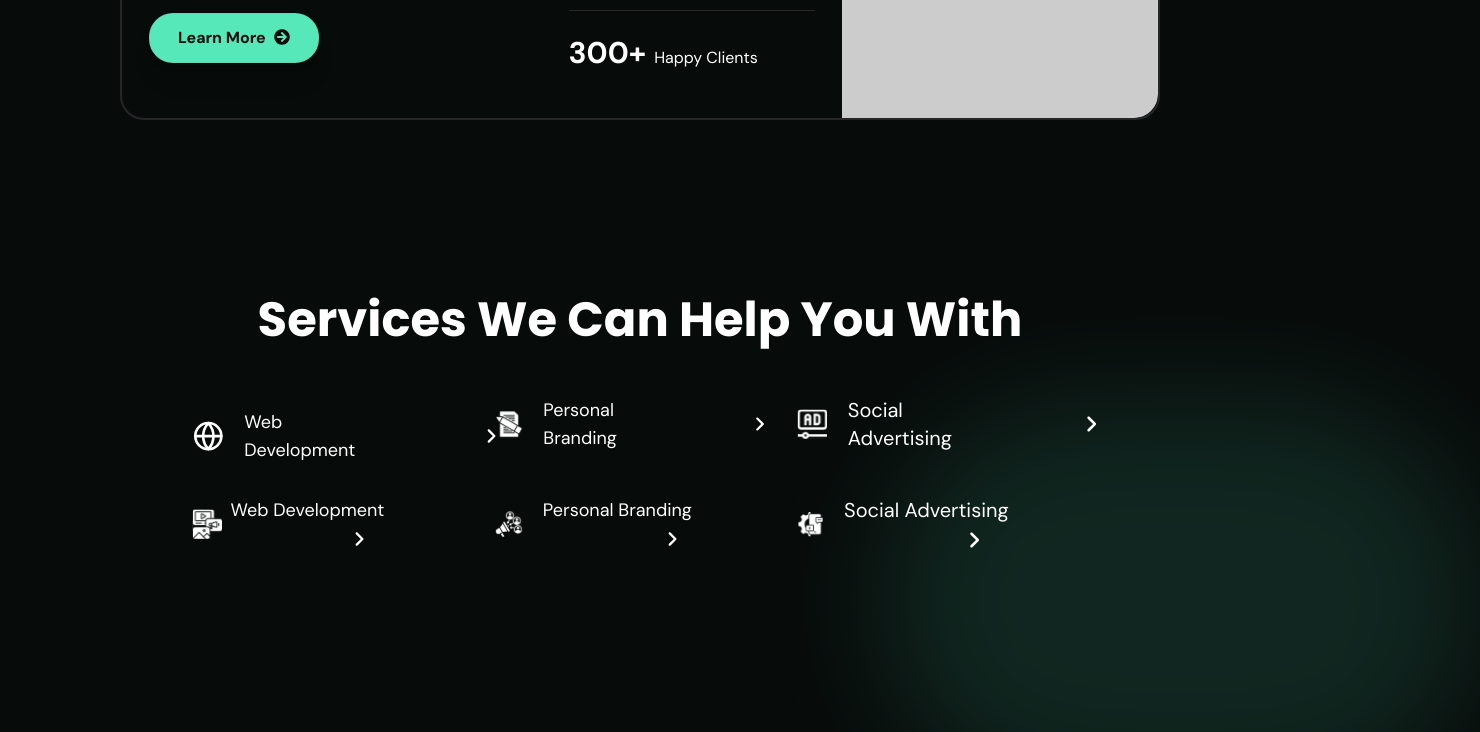
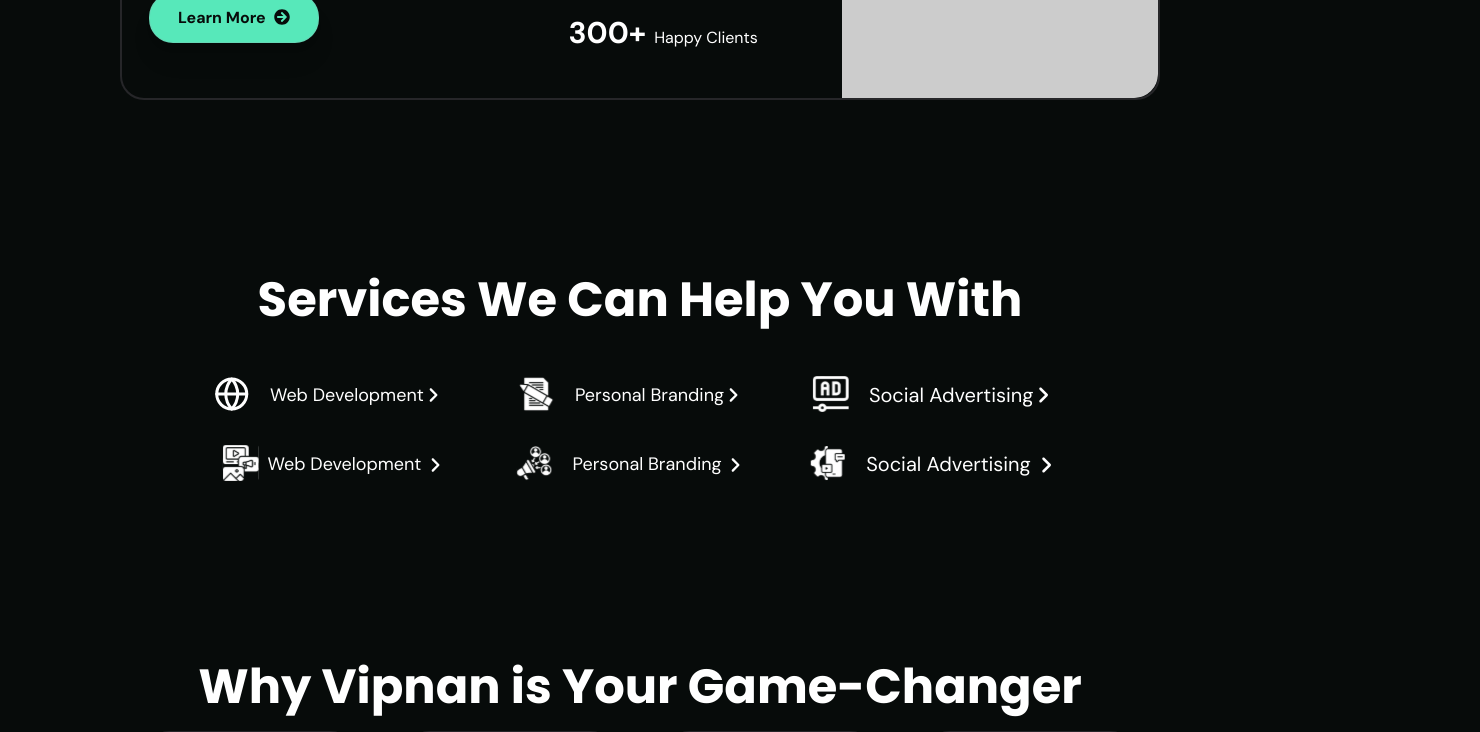
Before and after one commit to Bhargav00007/Vipnan-Dev, a Next.js app: page / in a window 1280 px wide. Shown: the part 2000-2732 px from the top of the page, 1480 px wide, since content can reach past the window. Built offline with nearby package versions, Linux system fonts and the light colour scheme.

Commit message:
Fixed Ui for Mobiles and Tabs

```diff
--- a/src/app/Home/Features.tsx
+++ b/src/app/Home/Features.tsx
@@ -5,7 +5,7 @@ export const Features = () => {
   return (
     <>
       <div className="absolute overflow-hidden w-[300px] h-[300px] sm:w-[300px] sm:h-[300px] md:w-[400px] md:h-[300px] lg:w-[600px] lg:h-[400px] left-[0rem] top-[85rem] lg:left-[15rem] lg:top-[900px] md:left-[5rem] md:top-[800px] bg-custom-green blur-3xl z-[-1] opacity-50 rounded-full "></div>
-      <div className="absolute overflow-hidden w-[80vw] h-[80vw] sm:w-[300px] sm:h-[300px] md:w-[400px] md:h-[300px] lg:w-[600px] lg:h-[400px] left-[7vw] top-[80vh] lg:left-[55rem] lg:top-[1100px] md:left-[22rem] md:top-[1050px] bg-custom-green blur-3xl z-[-1] opacity-50 rounded-full"></div>
+      <div className="absolute md:hidden overflow-hidden w-[300px] h-[300px] sm:w-[300px] sm:h-[300px] md:w-[400px] md:h-[300px] lg:w-[600px] lg:h-[400px] left-[7vw] top-[80vh] lg:left-[55rem] lg:top-[1100px] md:left-[22rem] md:top-[1050px] bg-custom-green blur-3xl z-[-1] opacity-50 rounded-full"></div>
       <div className="flex items-center justify-center text-white">
         <h1 className="text-2xl sm:text-3xl md:text-3xl lg:text-3xl xl:text-5xl text-center mt-40 leading-tight font-poppins font-bold">
           We Make Things Look Good
@@ -73,7 +73,7 @@ export const Features = () => {
       </div>
 
       {/* Background Element */}
-      <div className="absolute w-[300px] h-[300px] sm:w-[300px] sm:h-[300px] md:w-[400px] md:h-[300px] lg:w-[600px] lg:h-[400px] left-[0rem] top-[130rem] lg:left-[0rem] lg:top-[1500px] md:left-[-10rem] md:top-[1400px] bg-custom-green blur-3xl z-[-1] opacity-50 rounded-full overflow-hidden"></div>
+      <div className="absolute w-[300px] h-[300px] sm:w-[300px] sm:h-[300px] md:w-[400px] md:h-[300px] lg:w-[600px] lg:h-[400px] left-[-5rem] top-[130rem] lg:left-[0rem] lg:top-[1500px] md:left-[-10rem] md:top-[1400px] bg-custom-green blur-3xl z-[-1] opacity-50 rounded-full overflow-hidden"></div>
 
       {/* Section 3 */}
       <div className="grid grid-cols-1 md:grid-cols-1 gap-4 w-full py-4">
@@ -145,7 +145,7 @@ export const Features = () => {
         </div>
       </div>
 
-      <div className="absolute w-[300px] h-[300px] lg:hidden  md:hidden left-[7rem] top-[155rem]  bg-custom-green blur-3xl z-[-1] opacity-50 rounded-full overflow-hidden"></div>
+      <div className="absolute w-[300px] h-[300px] lg:hidden  md:hidden left-[4rem] top-[155rem]  bg-custom-green blur-3xl z-[-1] opacity-50 rounded-full overflow-hidden"></div>
     </>
   );
 };
--- a/src/app/Home/Main.tsx
+++ b/src/app/Home/Main.tsx
@@ -7,7 +7,7 @@ export const Main = () => {
     <>
       <div className="bg-custom-gradient">
         <div className="flex justify-center items-center md:order-2 space-x-3 md:space-x-0 rtl:space-x-reverse border-white-2 rounded-3xl ">
-          <div className="flex items-center lg:w-[270px] justify-center text-regular-green bg-gradient-to-b from-black to-custom-green  font-bold text-sm px-8 py-2 mt-20 text-center  border border-custom-green rounded-3xl ">
+          <div className="flex items-center lg:w-[270px] justify-center text-regular-green bg-gradient-to-b from-black to-custom-green  font-bold text-sm px-5 py-2 mt-20 text-center  border border-custom-green rounded-3xl ">
             <h2>Where Strategy meets action.</h2>
           </div>
         </div>
--- a/src/app/Home/Overview.tsx
+++ b/src/app/Home/Overview.tsx
@@ -17,7 +17,7 @@ export const Overview = () => {
         </h1>
       </div>
 
-      <div className="absolute w-[40vw] h-[30vw] sm:w-[300px] sm:h-[300px] md:w-[500px] md:h-[400px] lg:w-[600px] lg:h-[400px] left-[0rem] top-[200rem] lg:left-[55rem] lg:top-[2400px] md:left-[15rem] md:top-[2300px] bg-custom-green blur-3xl z-[-1] opacity-50 rounded-full overflow-hidden"></div>
+      <div className="absolute md:hidden   w-[40vw] h-[30vw] sm:w-[300px] sm:h-[300px] md:w-[500px] md:h-[400px] lg:w-[600px] lg:h-[400px] left-[0rem] top-[200rem] lg:left-[55rem] lg:top-[2400px] md:left-[15rem] md:top-[2300px] bg-custom-green blur-3xl z-[-1] opacity-50 rounded-full overflow-hidden"></div>
 
       <div className="flex flex-col md:flex-row  justify-between  grid grid-cols-1 md:grid-cols-2 lg:grid-cols-3 xl:grid-cols-4 mx-[30px] lg:mx-[120px]">
         {/* One */}
@@ -112,7 +112,7 @@ export const Overview = () => {
           </div>
         </div>
 
-        <div className="absolute w-[300px] h-[300px] lg:hidden  md:hidden left-[7rem] top-[290rem]  bg-custom-green blur-3xl z-[-1] opacity-50 rounded-full overflow-hidden"></div>
+        <div className="absolute w-[300px] h-[300px] lg:hidden  md:hidden left-[3rem] top-[290rem]  bg-custom-green blur-3xl z-[-1] opacity-50 rounded-full overflow-hidden"></div>
 
         <div className="flex w-full   ">
           <div className="flex w-full flex-grow bg-black bg-opacity-75 border-2 border-custom-border text-white m-5 rounded-[30px] overflow-hidden">
--- a/src/app/Home/Services.tsx
+++ b/src/app/Home/Services.tsx
@@ -11,10 +11,10 @@ export const Services = () => {
         </h1>
       </div>
 
-      <div className="flex flex-wrap justify-items-start md:justify-center lg:justify-center  lg:grid grid-cols-3 mx-10 lg:mx-48 md:mx-50 gap-3  mt-8">
+      <div className="flex flex-wrap justify-items-center md:justify-center lg:justify-center  lg:grid grid-cols-3 md:grid-cols-3 mx-10 lg:mx-48 md:mx-50 gap-3  mt-8">
         {/* First */}
         <Link href="/services">
-          <div className="flex items-center  bg-transparent rounded-lg mt-8">
+          <div className="flex items-center   bg-transparent rounded-lg mt-5">
             <svg
               width="37"
               height="37"
@@ -46,9 +46,8 @@ export const Services = () => {
             </svg>
             <span className="text-lg mx-5 flex items-center justify-between">
               <span>Web Development</span>
-              <FaAngleRight className="grid lg:ml-[120px] " />
+              <FaAngleRight className="grid lg:ml-auto" />
             </span>
-            {/* <hr className="border-custom-green my-1" /> */}
           </div>
         </Link>
 
@@ -109,10 +108,8 @@ export const Services = () => {
               </defs>
             </svg>
             <span className="text-lg mx-5 flex items-center justify-between">
-              Personal Branding{" "}
-              <FaAngleRight className="inline lg:ml-[120px] " />
+              Personal Branding <FaAngleRight className="inline lg:ml-auto " />
             </span>
-            <hr className="border-custom-green my-1" />
           </div>
         </Link>
 
@@ -174,10 +171,8 @@ export const Services = () => {
             </svg>
 
             <span className="text-xl mx-5 flex items-center justify-between">
-              Social Advertising{" "}
-              <FaAngleRight className="inline lg:ml-[120px]" />
+              Social Advertising <FaAngleRight className="inline ml-auto  " />
             </span>
-            <hr className="bg-white my-1" />
           </div>
         </Link>
 
@@ -239,7 +234,7 @@ export const Services = () => {
             </svg>
 
             <span className="text-lg mx-2">
-              Web Development <FaAngleRight className="inline lg:ml-[120px]" />
+              Web Development <FaAngleRight className="inline lg:ml-auto" />
             </span>
             <hr className="border-custom-green my-1" />
           </div>
@@ -303,8 +298,7 @@ export const Services = () => {
             </svg>
 
             <span className="text-lg mx-5">
-              Personal Branding{" "}
-              <FaAngleRight className="inline lg:ml-[120px]" />
+              Personal Branding <FaAngleRight className="inline lg:ml-auto" />
             </span>
             <hr className="border-custom-green my-1" />
           </div>
@@ -368,8 +362,7 @@ export const Services = () => {
             </svg>
 
             <span className="text-xl mx-5">
-              Social Advertising{" "}
-              <FaAngleRight className="inline lg:ml-[120px]" />
+              Social Advertising <FaAngleRight className="inline lg:ml-auto" />
             </span>
           </div>
         </Link>
--- a/src/app/about/aboutMain.tsx
+++ b/src/app/about/aboutMain.tsx
@@ -5,7 +5,7 @@ const AboutMain = () => {
     <>
       <div className="bg-custom-gradient">
         <div className="flex justify-center items-center md:order-2 space-x-3 md:space-x-0 rtl:space-x-reverse border-white-2 rounded-3xl ">
-          <div className="flex items-center lg:w-[270px] justify-center text-regular-green bg-gradient-to-b from-black to-custom-green  font-bold text-sm px-8 py-2 mt-20 text-center  border border-custom-green rounded-3xl ">
+          <div className="flex items-center lg:w-[270px] justify-center text-regular-green bg-gradient-to-b from-black to-custom-green  font-bold text-sm px-5 py-2 mt-20 text-center  border border-custom-green rounded-3xl ">
             <h2>Where Strategy meets action.</h2>
           </div>
         </div>
--- a/src/app/clients/clientsMain.tsx
+++ b/src/app/clients/clientsMain.tsx
@@ -7,7 +7,7 @@ const ClientsMain = () => {
     <>
       <div className="bg-custom-gradient">
         <div className="flex justify-center items-center md:order-2 space-x-3 md:space-x-0 rtl:space-x-reverse border-white-2 rounded-3xl ">
-          <div className="flex items-center lg:w-[270px] justify-center text-regular-green bg-gradient-to-b from-black to-custom-green  font-bold text-sm px-8 py-2 mt-20 text-center  border border-custom-green rounded-3xl ">
+          <div className="flex items-center lg:w-[270px] justify-center text-regular-green bg-gradient-to-b from-black to-custom-green  font-bold text-sm px-5 py-2 mt-20 text-center  border border-custom-green rounded-3xl ">
             <h2>Where Strategy meets action.</h2>
           </div>
         </div>
--- a/src/app/clients/ourClients.tsx
+++ b/src/app/clients/ourClients.tsx
@@ -7,9 +7,9 @@ export const OurClients = () => {
       <div className="absolute overflow-hidden w-[300px] h-[300px] sm:w-[300px] sm:h-[300px] md:w-[400px] md:h-[300px] lg:w-[600px] lg:h-[400px] left-[0rem] top-[85rem] lg:left-[15rem] lg:top-[900px] md:left-[5rem] md:top-[800px] bg-custom-green blur-3xl z-[-1] opacity-50 rounded-full "></div>
       <div className="absolute overflow-hidden  w-[40vw] h-[30vw] sm:w-[300px] sm:h-[300px] md:w-[400px] md:h-[300px] lg:w-[600px] lg:h-[400px] left-[7rem] top-[105rem] lg:left-[55rem] lg:top-[1100px] md:left-[22rem] md:top-[1050px] bg-custom-green blur-3xl z-[-1] opacity-50 rounded-full "></div>
       <div className="absolute w-[300px] h-[300px] sm:w-[300px] sm:h-[300px] md:w-[400px] md:h-[300px] lg:w-[600px] lg:h-[400px] left-[0rem] top-[130rem] lg:left-[0rem] lg:top-[1500px] md:left-[-10rem] md:top-[1400px] bg-custom-green blur-3xl z-[-1] opacity-50 rounded-full overflow-hidden"></div>
-      <div className="absolute w-[300px] h-[300px] lg:hidden  md:hidden left-[7rem] top-[155rem]  bg-custom-green blur-3xl z-[-1] opacity-50 rounded-full overflow-hidden"></div>
+      <div className="absolute w-[300px] h-[300px] lg:hidden  md:hidden left-[3rem] top-[155rem]  bg-custom-green blur-3xl z-[-1] opacity-50 rounded-full overflow-hidden"></div>
       <div className="absolute  w-[40vw] h-[30vw]  sm:w-[300px] sm:h-[300px] md:w-[500px] md:h-[400px] lg:w-[600px] lg:h-[400px] left-[0rem] top-[200rem] lg:left-[55rem] lg:top-[2400px] md:left-[15rem] md:top-[2300px] bg-custom-green blur-3xl z-[-1] opacity-50 rounded-full overflow-hidden"></div>
-      <div className="absolute w-[300px] h-[300px]  lg:hidden  md:hidden left-[7rem] top-[290rem]  bg-custom-green blur-3xl z-[-1] opacity-50 rounded-full overflow-hidden"></div>
+      <div className="absolute w-[300px] h-[300px]  lg:hidden  md:hidden left-[3rem] top-[290rem]  bg-custom-green blur-3xl z-[-1] opacity-50 rounded-full overflow-hidden"></div>
       <div className="absolute w-[400px] h-[300px] lg:hidden  md:hidden sm:w-[300px] sm:h-[300px] md:w-[500px] md:h-[400px] lg:w-[600px] lg:h-[400px] left-[-10rem] top-[250rem] lg:left-[-20rem] lg:top-[2900px] md:left-[-10rem] md:top-[2900px] bg-custom-green blur-3xl z-[-1] opacity-50 rounded-full overflow-hidden"></div>
 
       <div className="flex items-center justify-center text-white">
--- a/src/app/services/serviceMain.tsx
+++ b/src/app/services/serviceMain.tsx
@@ -7,7 +7,7 @@ const serviceMain = () => {
     <>
       <div className="bg-custom-gradient">
         <div className="flex justify-center items-center md:order-2 space-x-3 md:space-x-0 rtl:space-x-reverse border-white-2 rounded-3xl ">
-          <div className="flex items-center lg:w-[270px] justify-center text-regular-green bg-gradient-to-b from-black to-custom-green  font-bold text-sm px-8 py-2 mt-20 text-center  border border-custom-green rounded-3xl ">
+          <div className="flex items-center lg:w-[270px] justify-center text-regular-green bg-gradient-to-b from-black to-custom-green  font-bold text-sm px-5 py-2 mt-20 text-center  border border-custom-green rounded-3xl ">
             <h2>Where Strategy meets action.</h2>
           </div>
         </div>
```
Also changed, not shown: src/app/Components/Navbar.tsx (+5 -5 lines), src/app/about/aboutOverview.tsx (+16 -12 lines), src/app/services/serviceOverview.tsx (+4 -4 lines).
